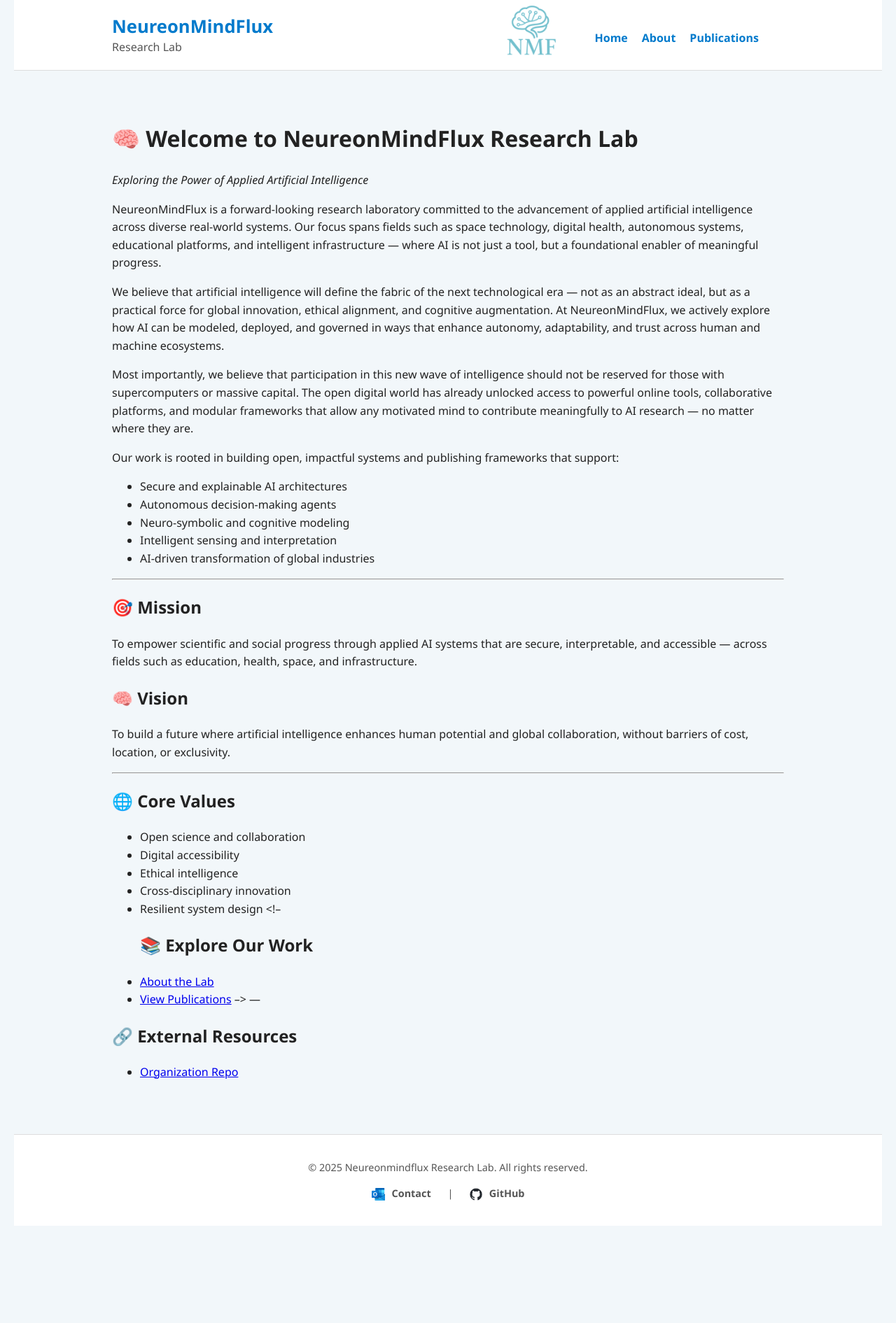
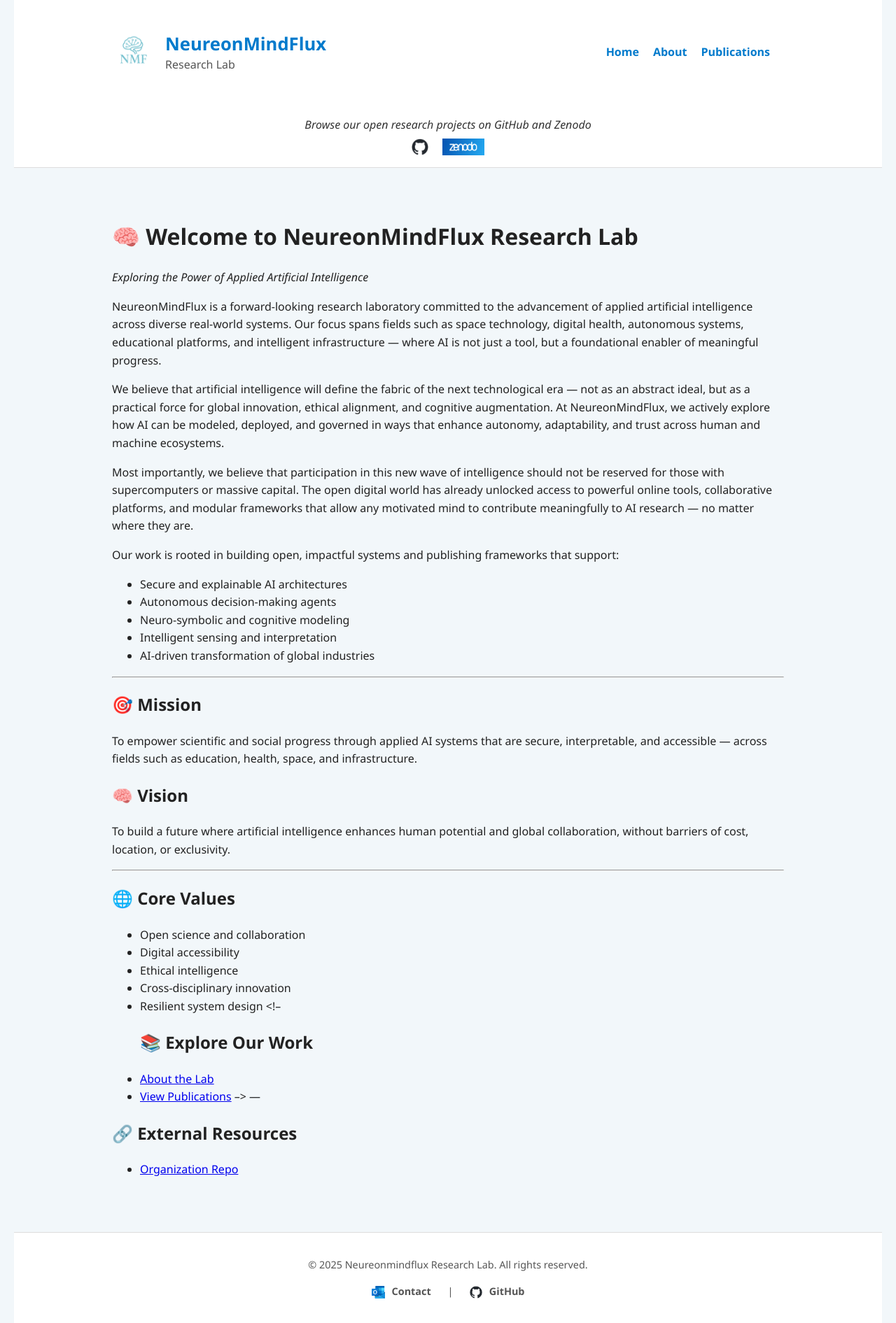
Before and after one commit to HectorMozo3110/test_main, a Jekyll site: the page built from _pages/index.md, in a window 1280 px wide. Shown: the whole page at 70% size. Built offline with Jekyll 4.4.1, drawn with Linux system fonts in a browser that asks for light colours; our own code applies the rules of GitHub Pages for plain Markdown files; before the commit the page ends 1752 px from its top, so only the background shows below that.

```diff
--- a/_includes/header.html
+++ b/_includes/header.html
@@ -1,18 +1,18 @@
 <header>
   <div class="header-container split-header">
 
-    <!-- Left: Brand Text -->
+    <!-- Branding + Logo -->
     <div class="lab-brand">
-      <div class="lab-name">NeureonMindFlux</div>
-      <div class="lab-subtitle">Research Lab</div>
+      <div class="lab-logo">
+        <img src="{{ '/assets/images/logo_lab.png' | relative_url }}" alt="Lab Logo" />
+      </div>
+      <div>
+        <div class="lab-name">NeureonMindFlux</div>
+        <div class="lab-subtitle">Research Lab</div>
+      </div>
     </div>
 
-    <!-- Center: Logo -->
-    <div class="lab-logo">
-      <img src="{{ '/assets/images/logo_lab.png' | relative_url }}" alt="Lab Logo" />
-    </div>
-
-    <!-- Right: Navigation -->
+    <!-- Navigation -->
     <nav class="main-nav">
       <ul class="nav-links">
         <li><a href="{{ '/' | relative_url }}">Home</a></li>
@@ -22,4 +22,19 @@
     </nav>
 
   </div>
+
+  <!-- Sección centrada con texto e íconos -->
+  <div class="lab-links-full">
+    <p class="lab-links-text">
+      Browse our open research projects on GitHub and Zenodo
+    </p>
+    <div class="lab-links-icons">
+      <a href="https://github.com/Neureonmindflux-Research-Lab" target="_blank" title="View on GitHub">
+        <img src="{{ '/assets/images/github_icon.png' | relative_url }}" alt="GitHub" />
+      </a>
+      <a href="https://zenodo.org/search?q=Neureonmindflux" target="_blank" title="View on Zenodo">
+        <img src="{{ '/assets/images/zenodo_icon.png' | relative_url }}" alt="Zenodo" />
+      </a>
+    </div>
+  </div>
 </header>
--- a/assets/style.css
+++ b/assets/style.css
@@ -14,13 +14,12 @@
   border-bottom: 1px solid #ddd;
   padding: 0;
   margin-bottom: 30px;
-  height: 100px;
+  height: auto; /* ← Cambiado de 100px a auto para permitir texto + íconos */
   overflow: hidden;
-  display: flex;
-  align-items: center;
+  display: block;
 }
 
-
+/* Header layout */
 .header-container {
   display: flex;
   justify-content: space-between;
@@ -29,32 +28,99 @@
   max-width: 960px;
   width: 100%;
   margin: 0 auto;
-  height: 100%;
+  height: 100px;
 }
 
-
-header h1 {
-  font-size: 2em;
-  color: #007acc;
-  margin: 0;
+/* Branding */
+.lab-brand {
+  display: flex;
+  align-items: center;
+  gap: 16px;
+  text-align: left;
+  line-height: 1.2;
 }
 
-nav ul.nav-links {
+.lab-logo {
+  display: flex;
+  align-items: center;
+}
+
+.lab-logo img {
+  height: 60px;
+  max-height: 100%;
+  width: auto;
+  display: block;
+}
+
+.lab-name {
+  font-size: 1.6em;
+  font-weight: bold;
+  color: #007acc;
+}
+
+.lab-subtitle {
+  font-size: 1em;
+  color: #555;
+  margin-top: 4px;
+}
+
+/* Navigation menu (right side) */
+.main-nav {
+  text-align: right;
+  flex: 1;
+  display: flex;
+  justify-content: flex-end;
+  align-items: center;
+  padding-right: 20px;
+}
+
+.nav-links {
   list-style: none;
-  padding: 0;
-  margin-top: 10px;
   display: flex;
   gap: 20px;
+  margin: 0;
+  padding: 0;
 }
 
-nav ul.nav-links li a {
+.nav-links li a {
   text-decoration: none;
   color: #007acc;
   font-weight: bold;
 }
 
-nav ul.nav-links li a:hover {
+.nav-links li a:hover {
   text-decoration: underline;
+}
+
+/* GitHub + Zenodo section (centrado) */
+.lab-links-full {
+  width: 100%;
+  text-align: center;
+  margin-top: 12px;
+  padding-bottom: 10px;
+}
+
+.lab-links-text {
+  font-size: 1em;
+  color: #333;
+  font-style: italic;
+  margin-bottom: 6px;
+}
+
+.lab-links-icons {
+  display: flex;
+  justify-content: center;
+  gap: 20px;
+}
+
+.lab-links-icons img {
+  height: 24px;  /* Íconos pequeños */
+  width: auto;
+  transition: transform 0.2s ease;
+}
+
+.lab-links-icons img:hover {
+  transform: scale(1.1);
 }
 
 /* Footer */
@@ -138,46 +204,17 @@
     flex-direction: column;
     gap: 10px;
   }
+
+  .lab-links-icons {
+    flex-direction: column;
+  }
+
+  .lab-links-icons img {
+    height: 30px;
+  }
 }
 
-/* Left-side branding block */
-.lab-brand {
-  text-align: left;
-  line-height: 1.2;
-}
-
-.lab-name {
-  font-size: 1.6em;
-  font-weight: bold;
-  color: #007acc;
-}
-
-.lab-subtitle {
-  font-size: 1em;
-  color: #555;
-  margin-top: 4px;
-}
-
-/* Navigation menu (right side) */
-.nav-links {
-  list-style: none;
-  display: flex;
-  gap: 20px;
-  margin: 0;
-  padding: 0;
-}
-
-.nav-links li a {
-  text-decoration: none;
-  color: #007acc;
-  font-weight: bold;
-}
-
-.nav-links li a:hover {
-  text-decoration: underline;
-}
-
-
+/* Layout containers */
 .split-header {
   display: flex;
   justify-content: space-between;
@@ -185,38 +222,3 @@
   padding: 25px 40px;
   background: #fff;
 }
-
-.lab-brand, .lab-logo, .main-nav {
-  flex: 1;
-  text-align: center;
-}
-
-.lab-brand {
-  text-align: left;
-}
-
-.main-nav {
-  text-align: center;
-  flex: 1;
-  display: flex;
-  justify-content: center;
-  align-items: center;
-}
-
-
-
-.lab-logo {
-  display: flex;
-  justify-content: flex-end;
-  align-items: center;
-  flex: 1;
-  padding-left: 40px;
-}
-
-
-.lab-logo img {
-  height: 110px;
-  max-height: 100%;
-  width: auto;
-  display: inline-block;
-}
```
Also changed, not shown: assets/images/github_icon_02.png (added), assets/images/zenodo_icon.png (added).
